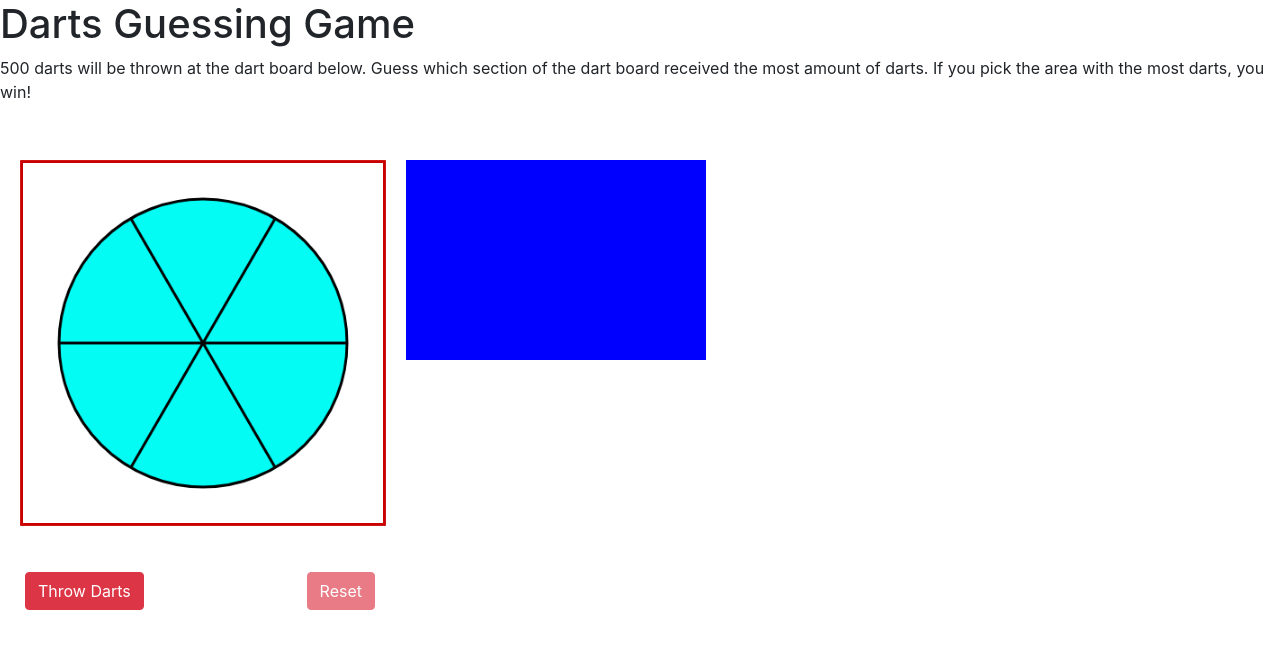
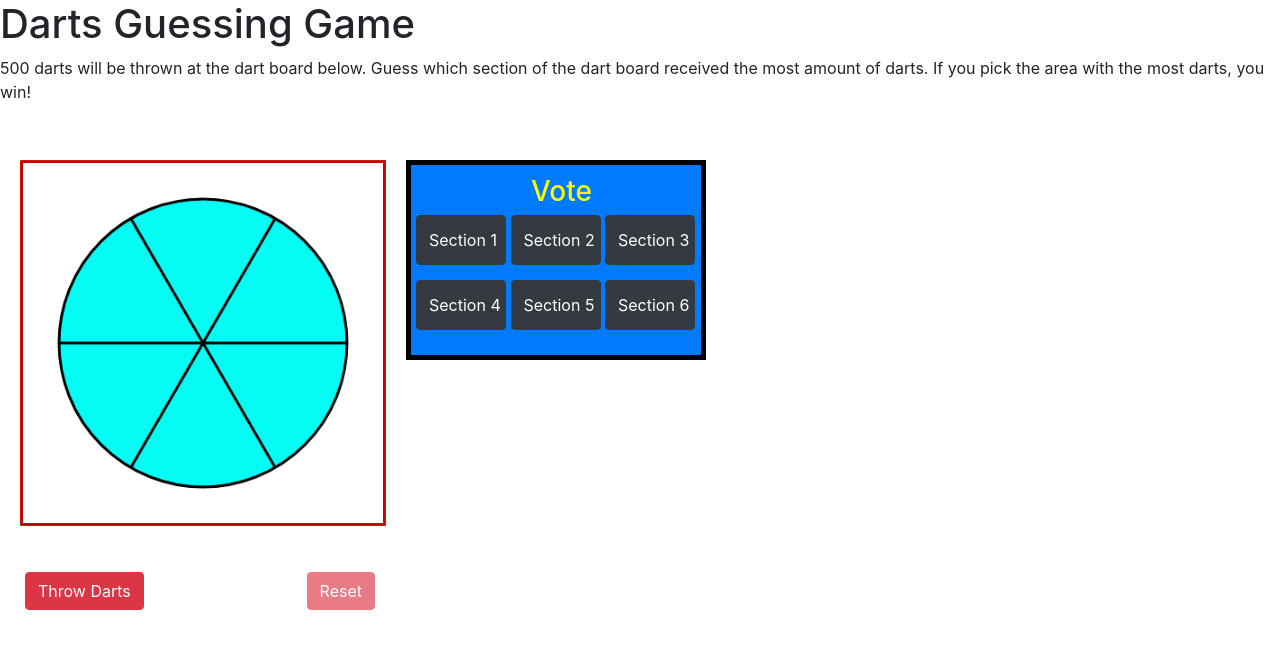
Before and after one commit to mbeierwaltes321/dart-project, a React app: page / in a window 1280 px wide. Shown: the top 648 px of the page. Built offline with nearby package versions, Linux system fonts and the light colour scheme.

Commit message:
Added Guess Box component; each dart section resets after clicking "reset."

```diff
--- a/package.json
+++ b/package.json
@@ -25,6 +25,7 @@
     "@types/lodash": "^4.14.136",
     "@types/react": "^16.8.24",
     "@types/react-dom": "^16.8.5",
+    "@types/react-redux": "^7.1.9",
     "babel-core": "^6.26.3",
     "babel-loader": "^7.1.5",
     "babel-preset-env": "^1.7.0",
--- a/src/components/App.tsx
+++ b/src/components/App.tsx
@@ -1,16 +1,14 @@
-import React, { Component, useEffect, useCallback } from "react";
-import ReactDOM from "react-dom";
-import { Button } from 'react-bootstrap';
-import { random, inRange } from "lodash";
-import { loadavg } from 'os';
-import { createStore, combineReducers } from "redux";
-import { action, CLEAR_BOARD, THROW_DARTS, clearBoard, throwDarts } from "./redux/actions";
-import dartBoardReducer from "./redux/reducers"
+import React, { Component, useEffect, useCallback, ReactComponentElement } from "react";
+import { clearBoard, throwDarts } from "./redux/actions";
+import DartBoard from "./dartBoard";
+import { createStore } from "redux";
+import dartBoardReducer from "./redux/reducers";
+import { stateType } from "./redux/reducers";
+import GuessBox from "./guessDartBox";
 import handleDarts from "./dartHandler";
 import { get } from "lodash/fp";
 
 const App = () => {
-
 
     /* useEffect - the function that is input is performed after the components mount.
     In other words, after everything loads, useEffect runs */
@@ -111,16 +109,7 @@ const App = () => {
                 </canvas>
             </div>
 
-            <div id="spaceForGuess"
-                style={{
-                    display: "inline-block",
-                    marginTop: "40px",
-                    position: "absolute",
-                    width: "300px",
-                    height: "200px",
-                    background: "blue"
-                }}>
-            </div>
+        <GuessBox emptyBoard={store.getState().emptyBoard} board={store.getState().board}/>
 
         </div>
 
--- a/src/components/dartBoard.tsx
+++ b/src/components/dartBoard.tsx
@@ -118,6 +118,7 @@ class DartBoard {
 
     public clearDarts() {
         this.allDarts = [];
+        this.sectionOne = this.sectionTwo = this.sectionThree = this.sectionFour = this.sectionFive = this.sectionSix = 0;
     }
 
     public isEmpty() {
--- /dev/null
+++ b/src/components/guessDartBox.tsx
@@ -0,0 +1,80 @@
+import React from "react";
+import { useEffect } from "react";
+import DartBoard from "./dartBoard";
+import Dart from "./Dart";
+import { stateType } from "./redux/reducers";
+import { action } from "./redux/actions";
+
+const GuessBox: React.FunctionComponent<stateType> = (props) => {
+
+    // This will eventually replace the div in App.tsx
+    return <div className="bg-primary"
+        style={{
+            display: "inline-block",
+            border: "5px solid black",
+            marginTop: "40px",
+            position: "absolute",
+            width: "300px",
+            height: "200px",
+            background: "purple"
+        }}>
+
+        {/* "Vote" Layer */}
+        <div style={{
+                width: "290px",
+                height: "40px",
+                paddingTop: "10px",
+                paddingLeft: "120px",
+                paddingRight: "120px",
+            }}>
+
+                <h3 id="voteSign" style={{color: "yellow"}}>
+                    Vote
+                </h3>
+
+        </div>
+
+        {/* Layer 1 - Section 1 2 and 3 buttons*/}
+        <div
+            style={{
+                height: "70px",
+                width: "290px",
+                paddingTop: "10px",
+                paddingBottom: "10px",
+                paddingLeft: "5px",
+                paddingRight: "5px"
+            }}>
+
+            <button style={{ width: "90px", height: "50px" }} id="sectionOneButton" type="button" className="btn btn-dark"> Section 1 </button>
+            <span style={{ flex: "auto" }}> </span>
+            <button style={{ width: "90px", height: "50px" }} id="sectionOneButton" type="button" className="btn btn-dark"> Section 2 </button>
+            <span style={{ flex: "auto" }}> </span>
+            <button style={{ width: "90px", height: "50px" }} id="sectionOneButton" type="button" className="btn btn-dark"> Section 3 </button>
+
+        </div>
+
+        {/* Layer 2 - Section 4 5 and 6 buttons*/}
+        <div
+            style={{
+                height: "70px",
+                width: "290px",
+                paddingTop: "5px",
+                paddingBottom: "10px",
+                paddingLeft: "5px",
+                paddingRight: "5px"
+            }}>
+
+            <button style={{ width: "90px", height: "50px" }} id="sectionOneButton" type="button" className="btn btn-dark"> Section 4 </button>
+            <span style={{ flex: "auto" }}> </span>
+            <button style={{ width: "90px", height: "50px" }} id="sectionOneButton" type="button" className="btn btn-dark"> Section 5 </button>
+            <span style={{ flex: "auto" }}> </span>
+            <button style={{ width: "90px", height: "50px" }} id="sectionOneButton" type="button" className="btn btn-dark"> Section 6 </button>
+
+        </div>
+
+
+    </div>
+
+}
+
+export default GuessBox;
--- a/src/components/redux/reducers.ts
+++ b/src/components/redux/reducers.ts
@@ -32,3 +32,4 @@ const dartBoardReducer = (state: boardState = initialState, action: action) => {
 }
 
 export default dartBoardReducer;
+export { boardState as stateType};
--- a/src/index.tsx
+++ b/src/index.tsx
@@ -2,4 +2,5 @@ import React from "react";
 import ReactDOM from "react-dom";
 import App from "./components/App";
 
+//TODO - Figure out a way to put store up in root
 ReactDOM.render(<App />, document.getElementById("app"));
```
Also changed, not shown: src/components/dartHandler.tsx (+0 -7 lines), 1 other file (tests, documents, lock files or other folders).
